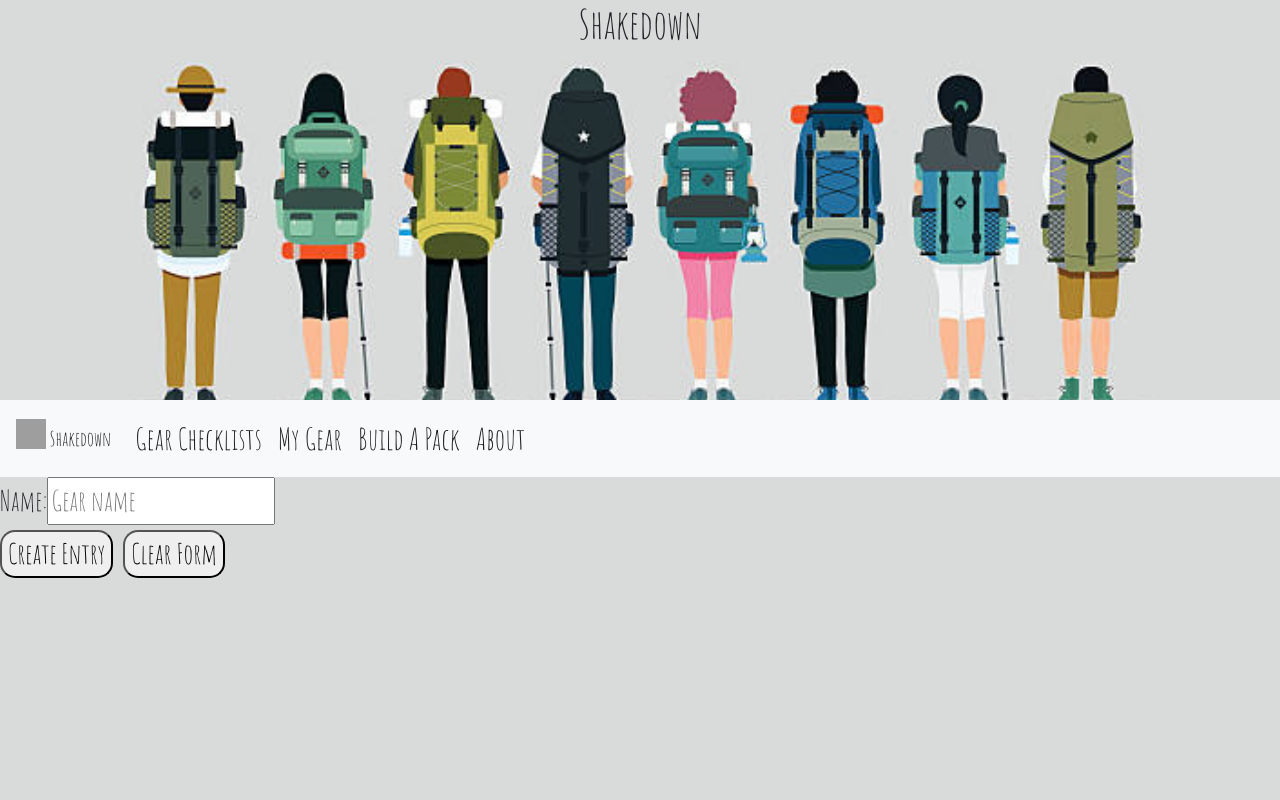
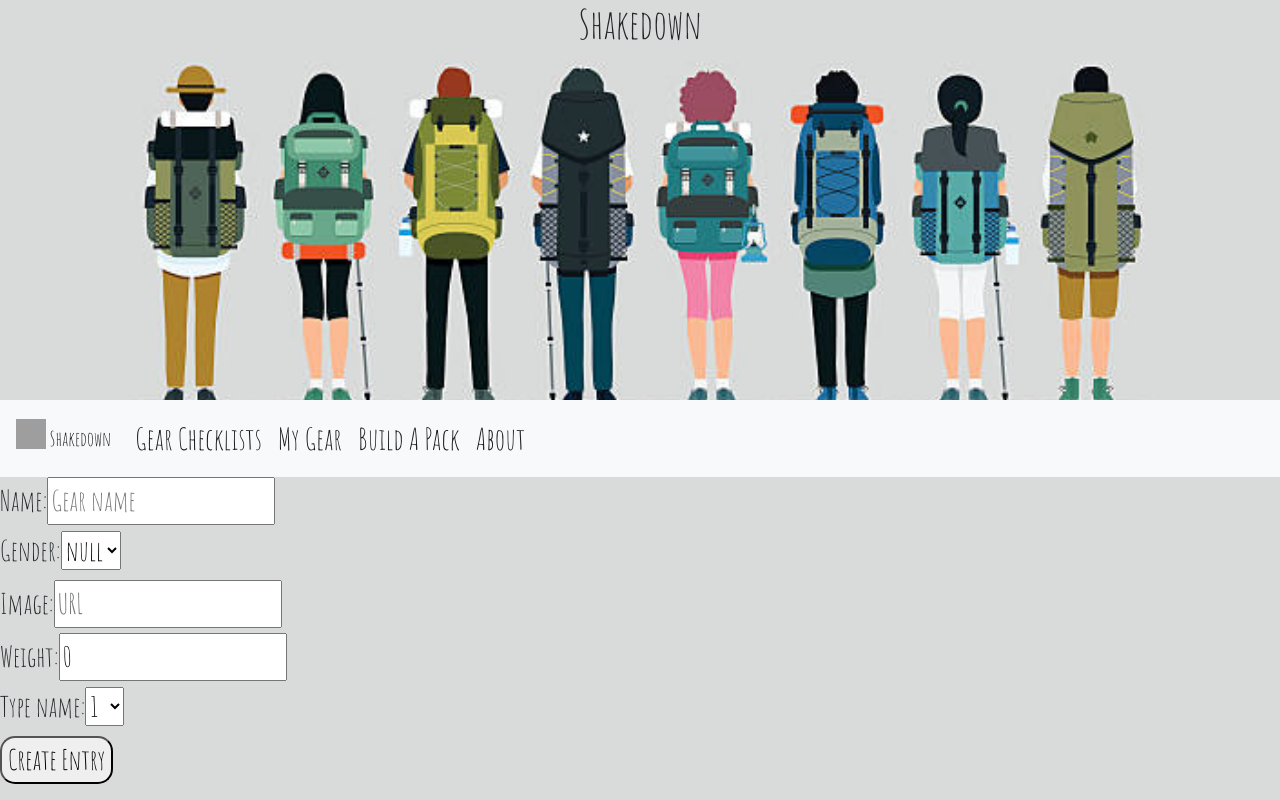
Before and after one commit to badamato/react-shakedown-app, a React (Create React App) app in the folder client/: page /newGearForm in a window 1280 px wide. Built offline with nearby package versions, Linux system fonts and the light colour scheme; grey boxes are pictures that could not be loaded; what auth0-js would draw is missing.

Commit message:
got the form built...again

```diff
--- a/client/src/components/NewGearForm.js
+++ b/client/src/components/NewGearForm.js
@@ -2,75 +2,154 @@ import React from "react";
 import { BrowserRouter as Router, Route, Link } from "react-router-dom";
 import axios from "axios";
 
+//   let user_id = req.body.user_id;
+// let name = req.body.name;
+// let gender = req.body.gender;
+// let image = req.body.image;
+// let weight = req.body.weight;
+// let type_name = req.body.type_name;
+// let cat_name = req.body.cat_name;
 class NewGearForm extends React.Component {
   constructor() {
     super();
     this.state = {
-      form: {
-        name: "",
-        weight: '',
+      name: "",
+      gender: null,
+      image: "",
+      weight: 0,
+      type_name: "",
+      cat_name: ""
+    };
 
-      }
-    };
+    this.handleChange = this.handleChange.bind(this);
+    this.handleSubmit = this.handleSubmit.bind(this);
   }
 
-  handlename = event => {
-    this.setState({
-      form: {
-        ...this.state.form,
-        name: event.target.value
-      }
-    });
+  //take the data ans saves it to state object we create in constructor
+  handleChange = e => {
+    let newState = {};
+
+    newState[e.target.name] = e.target.value;
+
+    this.setState(newState);
   };
 
-  //   _clearForm = event => {
-  //     event.preventDefault();
-  //     // console.log('clicked')
-  //     this.setState({
-  //       form: {
-  //         name: ""
-  //       }
-  //     });
-  //   };
-
-  handleEntry = event => {
-    event.preventDefault();
-
-    let gearObject = {
-      name: this.state.form.name
+  //handles submitting the form
+  handleSubmit = (e, message) => {
+    //prevent the form from submitting
+    e.preventDefault();
+    //take the data from state we created in constructor and store them as an object in a new variable called formData
+    let formData = {
+      formName: this.state.name,
+      formGender: this.state.gender,
+      formImg: this.state.image,
+      formWeight: this.state.weight,
+      formType_Name: this.state.type_name,
+      formCat_Name: this.state.cat_name
     };
 
+    //check that all input elements contain some data, if not, terminate handleSubmit
+    if (formData.formName.length < 1) {
+      return false;
+    }
+
     axios
-      .post("/api/:user_id/addmygear", gearObject)
+      .post("/api/:user_id/addmygear")
       .then(res => {
         return res.data;
       })
       .catch(err => console.log(err));
+
+    this.setState({
+      name: "",
+      gender: null,
+      image: "",
+      weight: null,
+      type_name: "",
+      cat_name: ""
+    });
   };
 
   render() {
     return (
       <div>
-        <form onSubmit={this.handleEntry} className="gear-form">
-          <label htmlFor="Gear Name">Name: </label>
+        <form onSubmit={this.handleSubmit} className="gear-form">
+          {/* NAME */}
+          <label>Name: </label>
           <input
-            value={this.state.form.name}
+            name="name"
+            value={this.state.name}
             type="text"
-            onChange={this.handlename}
+            onChange={this.handleChange}
+            placeholder="Gear name"
             required
-            placeholder="Gear name"
           />
           <br />
+          {/* GENDER */}
+          <label>Gender: </label>
+          <select
+            name="gender"
+            value={this.state.gender}
+           onChange={this.handleChange}
+            required
+             >
+             <option>null</option>
+             <option>M</option>
+             <option>F</option>
 
+            </select>
+
+          <br />
+          {/* Image */}
+          <label>Image: </label>
+          <input
+            name="image"
+            value={this.state.image}
+            type="text"
+            onChange={this.handleChange}
+            required
+            placeholder="URL"
+          />
+          <br />
+          {/* Weight */}
+          <label>Weight: </label>
+          <input
+            name="weight"
+            value={this.state.weight}
+            type="number"
+            step="0.01"
+            onChange={this.handleChange}
+
+          />
+
+          <br />
+          {/* type_name */}
+          <label>Type name:</label>
+          <select
+            name="type_name"
+            componentClass="select"
+            value={this.state.type_name}
+            onChange={this.handleChange}
+            required
+          >
+            <option>1</option>
+            <option>2</option>
+            <option>3</option>
+            <option>4</option>
+            <option>5</option>
+            <option>6</option>
+            <option>7</option>
+            <option>8</option>
+            <option>9</option>
+            <option>10</option>
+          </select>
+
+          {/* Submit  */}
+          <br />
           <input type="submit" value="Create Entry" className="hit-it" />
-
-          <button onClick={this._clearForm} className="hit-it">
-            Clear Form
-          </button>
         </form>
       </div>
     );
   }
 }
-
 export default NewGearForm;
```
Also changed, not shown: client/src/components/OneGearType.js (+11 -7 lines), 1 other file (tests, documents, lock files or other folders).
